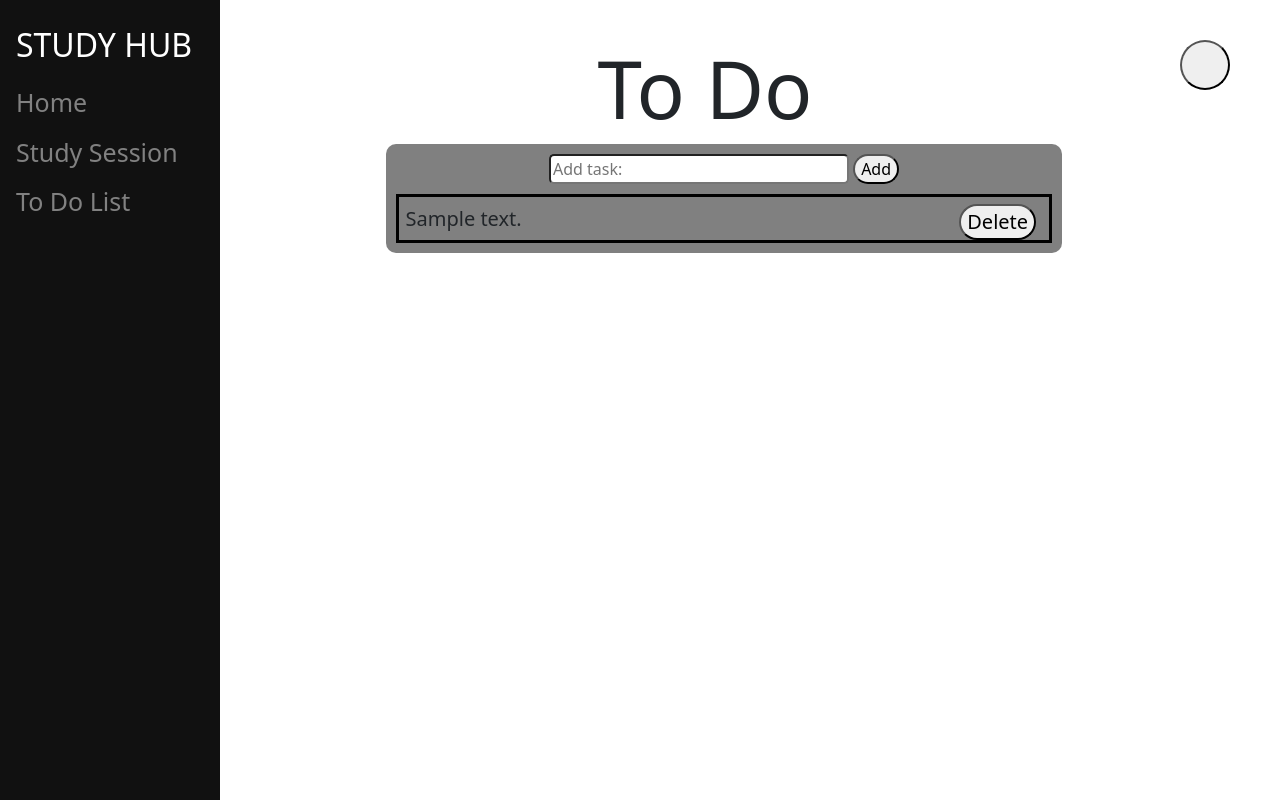
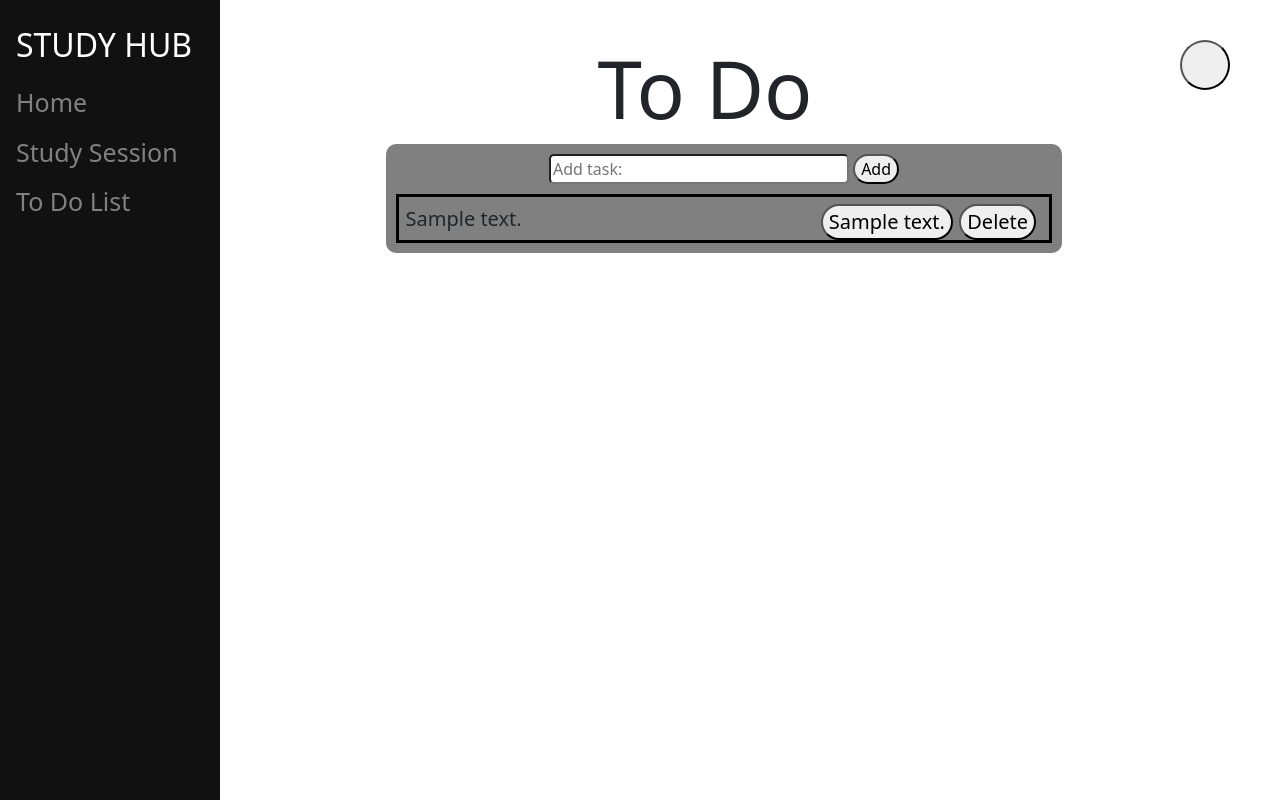
Before and after one commit to SportWizard/StudyHub, a Flask app: page /to-do-list in a window 1280 px wide. Run offline with Flask 3, Linux system fonts and the light colour scheme; a user stored in the database is signed in; tables that the repository leaves empty hold one stand-in row (values such as "Sample post").

Commit message:
done button for to do

```diff
--- a/src/models.py
+++ b/src/models.py
@@ -13,5 +13,6 @@ class User(db.Model, UserMixin):
 class Task(db.Model):
     id = db.Column(db.Integer, primary_key=True)
     text = db.Column(db.Text, nullable=False)
+    text_for_done_button = db.Column(db.Text, default="Done")
     #the user must exist to create the task and delete all the task when the user delete the account
     user_id = db.Column(db.Integer, db.ForeignKey('user.id'))
--- a/src/static/css/toDoList.css
+++ b/src/static/css/toDoList.css
@@ -37,6 +37,8 @@
     margin-right: 1%;
 }
 
-.task a{
-    text-decoration: underline;
+/* cross-out when the task is done */
+.Undone {
+    text-decoration: line-through;
+    color: white;
 }
--- a/src/templates/toDoList.html
+++ b/src/templates/toDoList.html
@@ -36,9 +36,14 @@
             <div id="tasks">
                 {% for task in tasks %}
                     <div class="task">
-                        {{ task.text }}
+                        <span class="{{ task.text_for_done_button }}">{{ task.text }}</span>
+
                         <a href="/delete-to-do/{{ task.id }}">
                             <button>Delete</button>
+                        </a>
+
+                        <a href="/done-to-do/{{ task.id }}">
+                            <button>{{ task.text_for_done_button }}</button>
                         </a>
                     </div>
                 {% endfor %}
--- a/src/views.py
+++ b/src/views.py
@@ -30,6 +30,23 @@ def to_do_list():
 
     return render_template("toDoList.html", tasks=tasks)
 
+@views.route("/done-to-do/<id>")
+@login_required
+def done_to_do(id):
+    task = Task.query.filter_by(id=id).first()
+
+    if not task:
+        flash("Task does not exist", category="error")
+    else:
+        if task.text_for_done_button == "Done":
+            task.text_for_done_button = "Undone"
+        else:
+            task.text_for_done_button = "Done"
+
+        db.session.commit()
+
+    return redirect(url_for("views.to_do_list"))
+
 @views.route("/delete-to-do/<id>")
 @login_required
 def delete_to_do(id):
```
